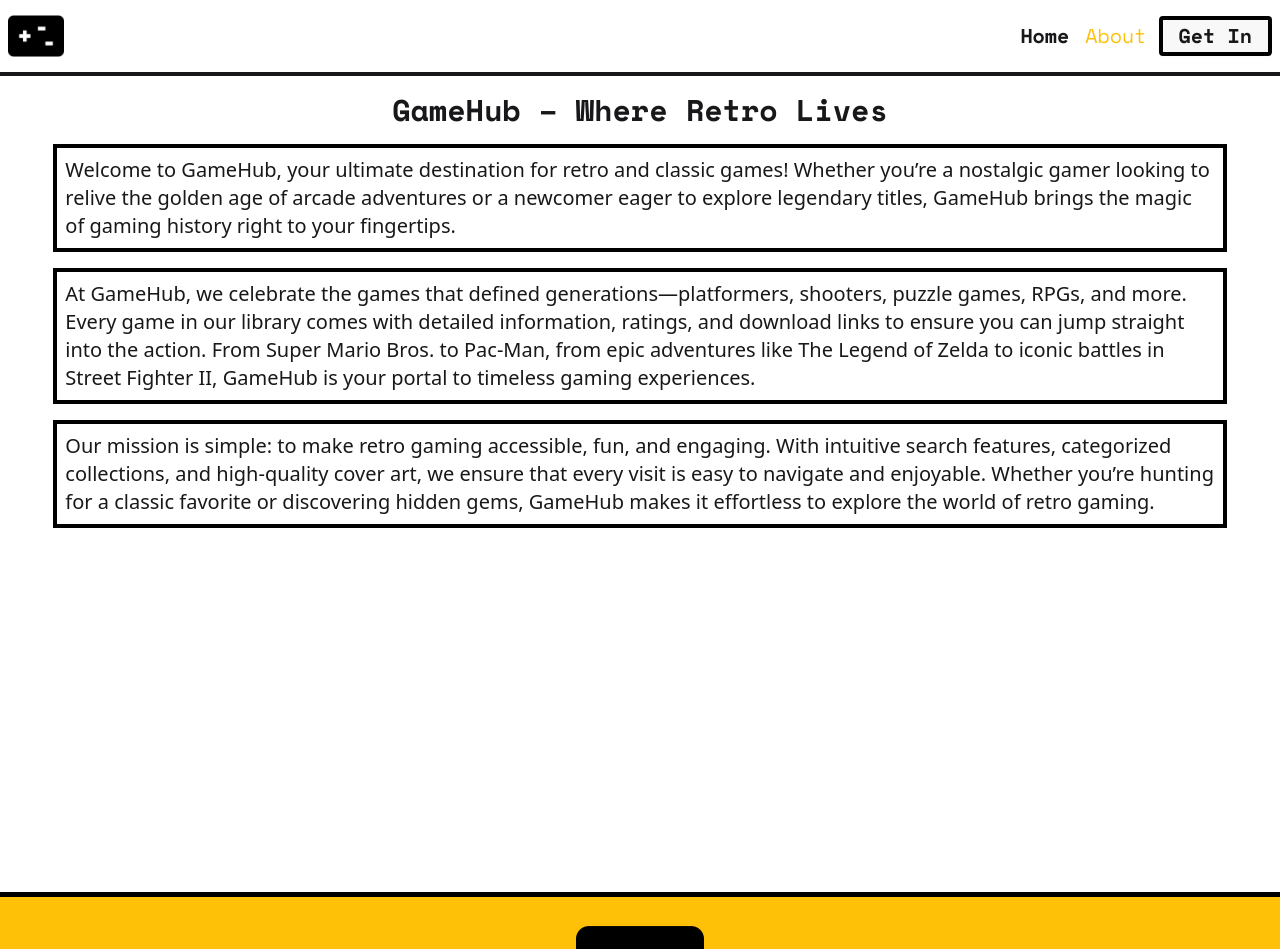
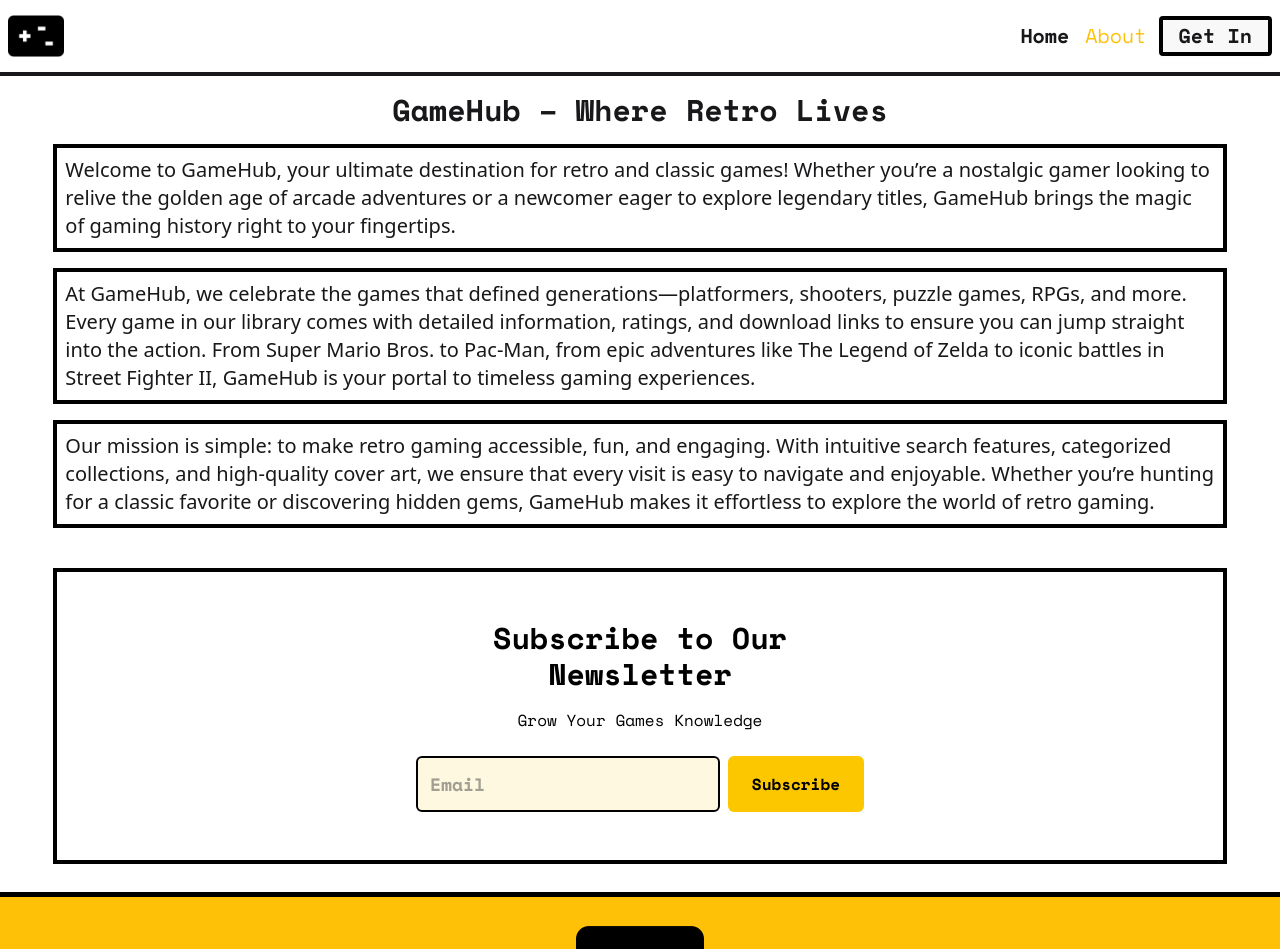
Before and after one commit to am-mahmud/retro-gamehub, a React (Vite) app: page /about in a window 1280 px wide. Shown: the top 949 px of the page. Built offline with nearby package versions, Linux system fonts and the light colour scheme; no server answers.

Commit message:
Multiple page updated

```diff
--- a/src/pages/About/About.jsx
+++ b/src/pages/About/About.jsx
@@ -1,4 +1,5 @@
 import React from 'react';
+import Newsletter from '../../components/NewsLetter/NewsLetter';
 
 
 
@@ -21,6 +22,9 @@
                 </div>
 
 
+                  <div>
+                <Newsletter></Newsletter>
+            </div>
         </div>
     );
 };
```
